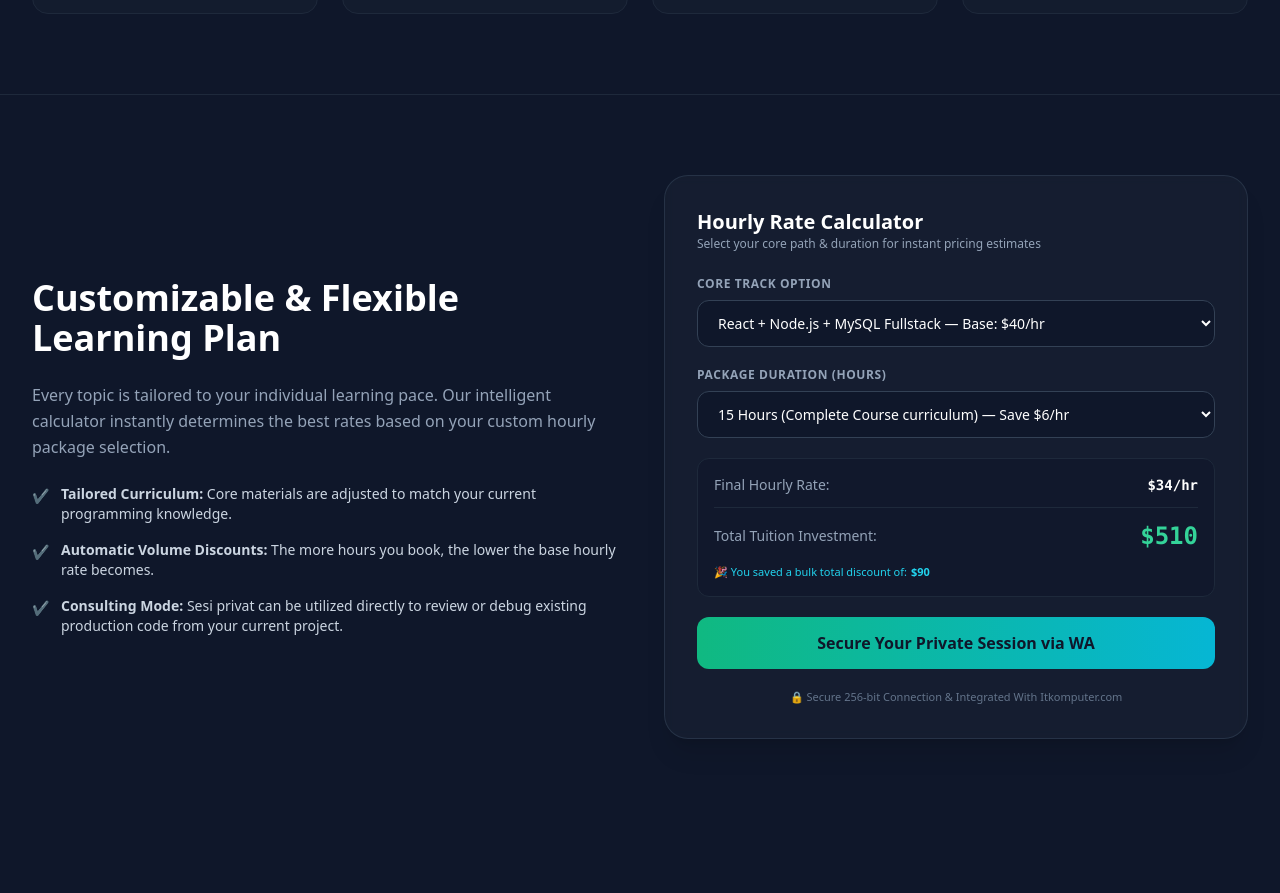
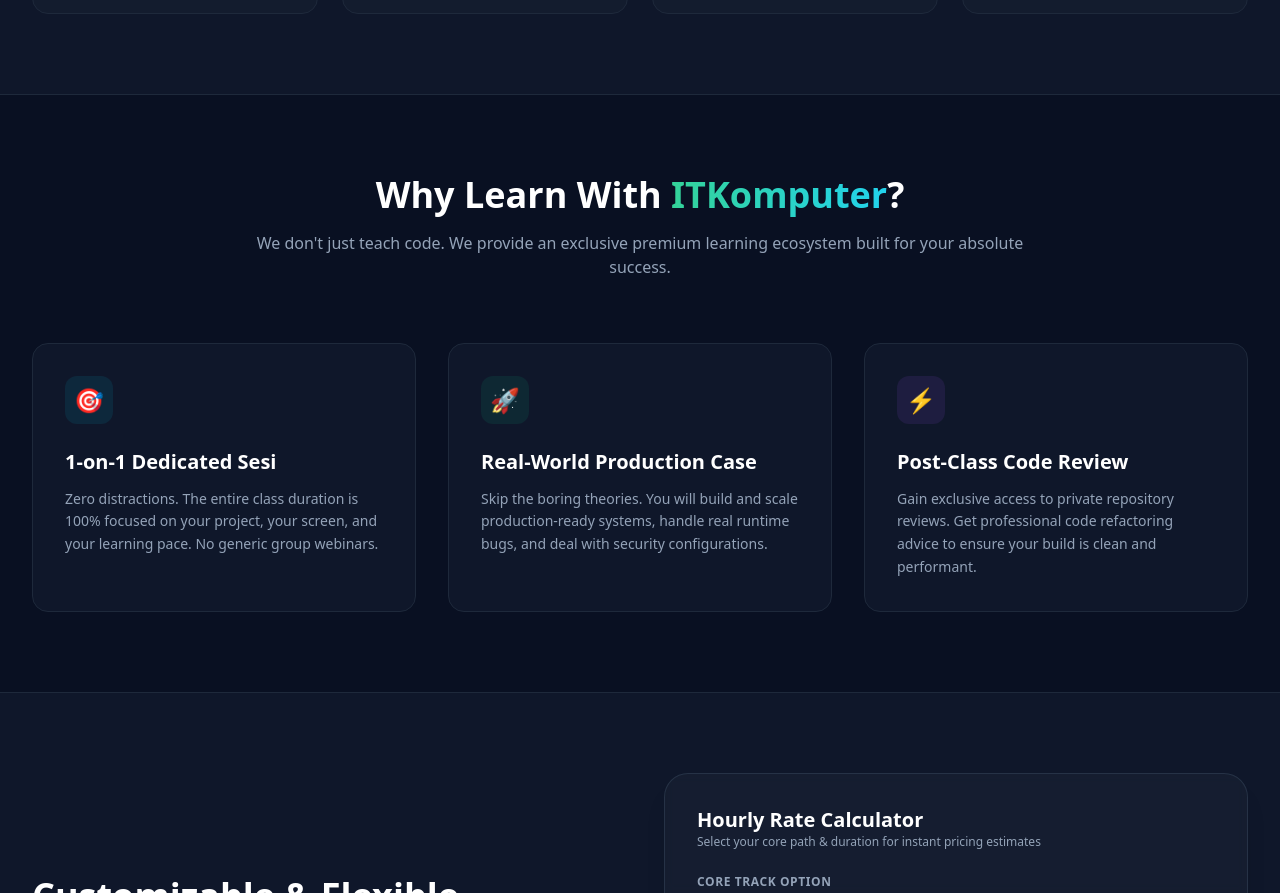
Before and after one commit to itkomputer01/react-project1, a React (Create React App) app: page / in a window 1280 px wide. Shown: the part 1196-2089 px from the top of the page. Built offline with nearby package versions, Linux system fonts and the light colour scheme.

Commit message:
Desain modif bahasa

```diff
--- a/src/App.js
+++ b/src/App.js
@@ -148,7 +148,56 @@
           </div>
         </div>
       </section>
+   {/*    Curiculum session */}
 
+   {/* 3.5 FEATURES & BENEFITS SECTION */}
+      <section id="features" className="py-20 bg-slate-950/40 border-b border-slate-800">
+        <div className="max-w-7xl mx-auto px-4 sm:px-6 lg:px-8">
+          <div className="text-center max-w-3xl mx-auto mb-16">
+            <h2 className="text-3xl sm:text-4xl font-bold text-white mb-4">
+              Why Learn With <span className="bg-gradient-to-r from-emerald-400 to-cyan-400 bg-clip-text text-transparent">ITKomputer</span>?
+            </h2>
+            <p className="text-slate-400">
+              We don't just teach code. We provide an exclusive premium learning ecosystem built for your absolute success.
+            </p>
+          </div>
+
+          <div className="grid grid-cols-1 md:grid-cols-3 gap-8">
+            {/* Feature 1 */}
+            <div className="p-8 rounded-2xl bg-slate-900 border border-slate-800 hover:border-cyan-500/20 transition-all group">
+              <div className="w-12 h-12 rounded-xl bg-cyan-500/10 flex items-center justify-center text-2xl mb-6 group-hover:scale-110 transition-transform">
+                🎯
+              </div>
+              <h3 className="text-xl font-bold text-white mb-3">1-on-1 Dedicated Sesi</h3>
+              <p className="text-slate-400 text-sm leading-relaxed">
+                Zero distractions. The entire class duration is 100% focused on your project, your screen, and your learning pace. No generic group webinars.
+              </p>
+            </div>
+
+            {/* Feature 2 */}
+            <div className="p-8 rounded-2xl bg-slate-900 border border-slate-800 hover:border-emerald-500/20 transition-all group">
+              <div className="w-12 h-12 rounded-xl bg-emerald-500/10 flex items-center justify-center text-2xl mb-6 group-hover:scale-110 transition-transform">
+                🚀
+              </div>
+              <h3 className="text-xl font-bold text-white mb-3">Real-World Production Case</h3>
+              <p className="text-slate-400 text-sm leading-relaxed">
+                Skip the boring theories. You will build and scale production-ready systems, handle real runtime bugs, and deal with security configurations.
+              </p>
+            </div>
+
+            {/* Feature 3 */}
+            <div className="p-8 rounded-2xl bg-slate-900 border border-slate-800 hover:border-purple-500/20 transition-all group">
+              <div className="w-12 h-12 rounded-xl bg-purple-500/10 flex items-center justify-center text-2xl mb-6 group-hover:scale-110 transition-transform">
+                ⚡
+              </div>
+              <h3 className="text-xl font-bold text-white mb-3">Post-Class Code Review</h3>
+              <p className="text-slate-400 text-sm leading-relaxed">
+                Gain exclusive access to private repository reviews. Get professional code refactoring advice to ensure your build is clean and performant.
+              </p>
+            </div>
+          </div>
+        </div>
+      </section>
       {/* 4. HOURLY RATE CALCULATOR SECTION */}
       <section id="calculator" className="py-20 max-w-7xl mx-auto px-4 sm:px-6 lg:px-8">
         <div className="grid grid-cols-1 lg:grid-cols-12 gap-12 items-center">
```
Also changed, not shown: 1 other file (tests, documents, lock files or other folders).
